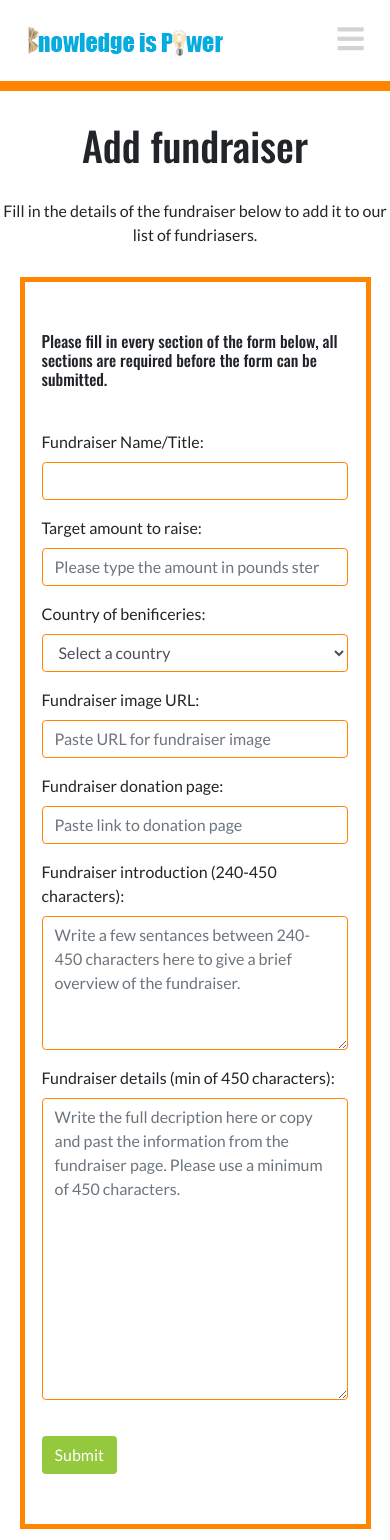
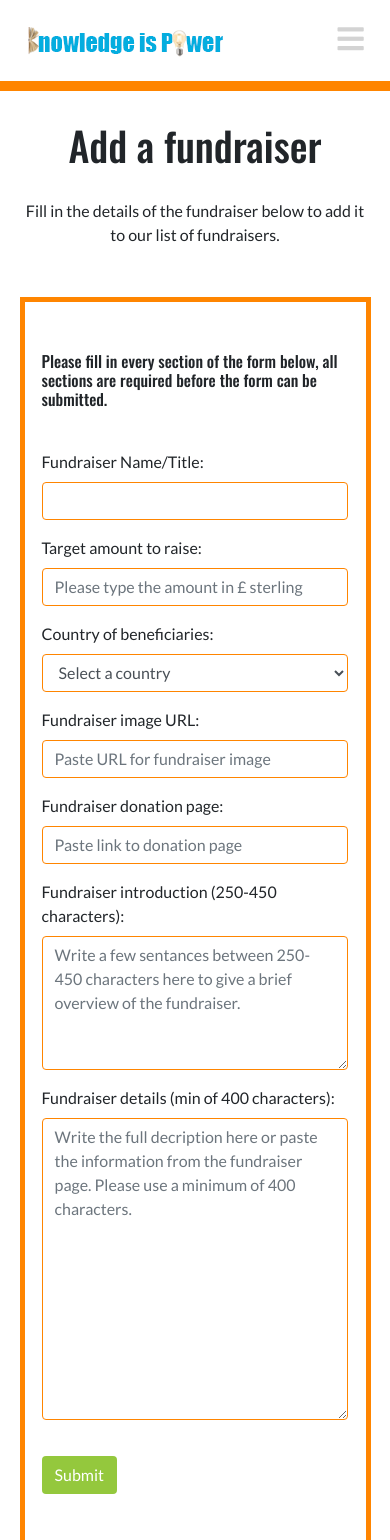
Before and after one commit to Angie55/MilestoneThree_KnowlegeisPower, a Flask app: page /add_fundraiser in a window 390 px wide. Shown: the top 1540 px of the page. Run offline with Flask 2, Linux system fonts and the light colour scheme; some libraries are stand-ins or nearby versions.

Commit message:
Tested and checked add form page, edited padding on mobile and proofed text. Tested min and max and feedback on required fields

```diff
--- a/static/css/style.css
+++ b/static/css/style.css
@@ -277,6 +277,7 @@ h1, h2, h3, h6 {
 /*--------------------------------- All forms*/
  .form-block {
      margin-top: 50px;
+     margin-bottom: 80px;
      border: 5px solid #ff8500;
  }
 
@@ -391,6 +392,9 @@ footer a:hover  {
     .home-text {
     padding: 30px 5px;
     }
+    .form-header p {
+        padding: 0px 20px;
+    }
 }
 
 @media (max-width:1025px) {
@@ -424,7 +428,7 @@ footer a:hover  {
     }
     .form-block {
         max-width: 90%;
-        margin: 30px auto;
+        margin: 50px auto;
     }
     .form-content {
         padding: 40px 0px;
@@ -453,7 +457,7 @@ footer a:hover  {
         max-height: 300px;
         width: auto;
     }
-   .page-width-container {
+    .page-width-container {
         width: 80%;
     }
     .display-none-lg {
--- a/templates/add-fundraiser.html
+++ b/templates/add-fundraiser.html
@@ -3,8 +3,8 @@
 <div class="container-fluid page-width-container page-padding-sm">
     <!--Form title and introduction-->
     <header class="form-header">
-        <h1 class="headers-position">Add fundraiser</h1>
-        <p class="text-center">Fill in the details of the fundraiser below to add it to our list of fundriasers.
+        <h1 class="headers-position">Add a fundraiser</h1>
+        <p class="text-center">Fill in the details of the fundraiser below to add it to our list of fundraisers.
         </p>
     </header>
     <!--Form for user to add a fundraiser-->
@@ -16,18 +16,18 @@
                 <form action="{{ url_for('insert_fundraiser') }}" method="POST">
                     <!--Fundraiser name/title-->
                     <div class="form-group">
-                        <label for="name">Fundraiser Name/Title:</label>
+                        <label for="fundraiser_name">Fundraiser Name/Title:</label>
                         <input type="text" name="fundraiser_name" class="form-control" id="fundraiser_name" required>
                     </div>
                     <!--Fundraiser target-->
                     <div class="form-group">
-                        <label for="target">Target amount to raise:</label>
-                        <input type="number" name="fundraiser_target" class="form-control" id="fundraiser_target" required
-                        placeholder="Please type the amount in pounds sterling.">
+                        <label for="fundraiser_target">Target amount to raise:</label>
+                        <input type="number" name="fundraiser_target" class="form-control" id="fundraiser_target" min="0" required
+                        placeholder="Please type the amount in £ sterling">
                     </div>
                     <!--Fundraiser country-->
                     <div class="form-group">
-                    <label for="country">Country of benificeries:</label>
+                    <label for="fundraiser_country">Country of beneficiaries:</label>
                     <select class="form-control selectpicker countrypicker" name="fundraiser_country" id="fundraiser_country">
                        <option value="" disabled selected>Select a country</option>
                        <option value="Afganistan">Afghanistan</option>
@@ -280,27 +280,27 @@
                     </div>
                     <!--Fundraiser image url-->
                     <div class="form-group">
-                        <label for="fund-image">Fundraiser image URL:</label>
+                        <label for="fundraiser_image">Fundraiser image URL:</label>
                         <input type="text" name="fundraiser_image" class="form-control" id="fundraiser_image" required
                         placeholder="Paste URL for fundraiser image">
                     </div>
                     <!--Fundraiser donation link-->
                     <div class="form-group">
-                        <label for="donation-link">Fundraiser donation page:</label>
+                        <label for="fundraiser_website_link">Fundraiser donation page:</label>
                         <input type="text" name="fundraiser_website_link" class="form-control" id="fundraiser_website_link" required
                         placeholder="Paste link to donation page">
                     </div>
                     <!--Fundraiser introduction-->
                     <div class="form-group">
-                        <label for="fundraiser-intro">Fundraiser introduction (240-450 characters):</label>
-                        <textarea class="form-control" name="fundraiser_intro" id="fundraiser_intro" rows="5" minlength="240" maxlength="450"required
-                        placeholder="Write a few sentances between 240-450 characters here to give a brief overview of the fundraiser."></textarea>
+                        <label for="fundraiser_intro">Fundraiser introduction (250-450 characters):</label>
+                        <textarea class="form-control" name="fundraiser_intro" id="fundraiser_intro" rows="5" minlength="250" maxlength="450" required
+                        placeholder="Write a few sentances between 250-450 characters here to give a brief overview of the fundraiser."></textarea>
                     </div>
                     <!--Fundraiser details-->
                     <div class="form-group">
-                        <label for="fundraiser-details">Fundraiser details (min of 450 characters):</label>
-                        <textarea class="form-control" name="fundraiser_details" id="fundraiser_details" rows="12" minlength="240" required
-                        placeholder="Write the full decription here or copy and past the information from the fundraiser page. Please use a minimum of 450 characters."></textarea>
+                        <label for="fundraiser_details">Fundraiser details (min of 400 characters):</label>
+                        <textarea class="form-control" name="fundraiser_details" id="fundraiser_details" rows="12" minlength="400" required
+                        placeholder="Write the full decription here or paste the information from the fundraiser page. Please use a minimum of 400 characters."></textarea>
                     </div>
                     <!-- Add Fundraiser submit button-->
                     <button type="submit" class="btn form-btn green-button">Submit</button>
--- a/templates/fundraisers.html
+++ b/templates/fundraisers.html
@@ -31,7 +31,7 @@
     <div class="row justify-content-center">
         <div class="search-block col-10 col-lg-6">
             <form action="{{ url_for('search') }}" method="POST">
-                <input type="text" name="search_input" class="form-control fas fa-search" id="search_input" placeholder="&#xf002; Search keyword in title or by country">
+                <input type="text" name="search_input" class="form-control fas fa-search" id="search_input" placeholder="&#xf002;  Search keyword in title or by country">
             </form>
         </div>
     </div>
@@ -48,7 +48,7 @@
                 <!--Displays fundraiser name and introduction-->
                 <div class="col-xl-6 col-lg-12">
                     <h3 class="text-center fund-name-sm">{{fundraiser.fundraiser_name}}</h3>
-                    <p class="intro-fund-page">{{fundraiser.fundraiser_intro}}</p>
+                    <p class="fund-intro">{{fundraiser.fundraiser_intro}}</p>
                     <div class="text-center">
                         <a class="btn blue-btn read-more-btn" href="{{ url_for('fundraiser', fundraisers_id=fundraiser._id) }}" role="button">Read More</a>
                     </div>
```
